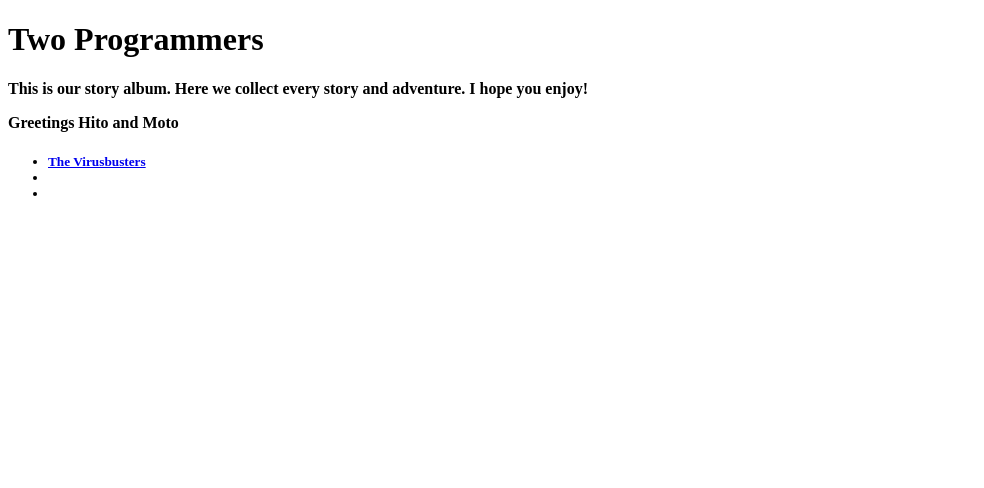
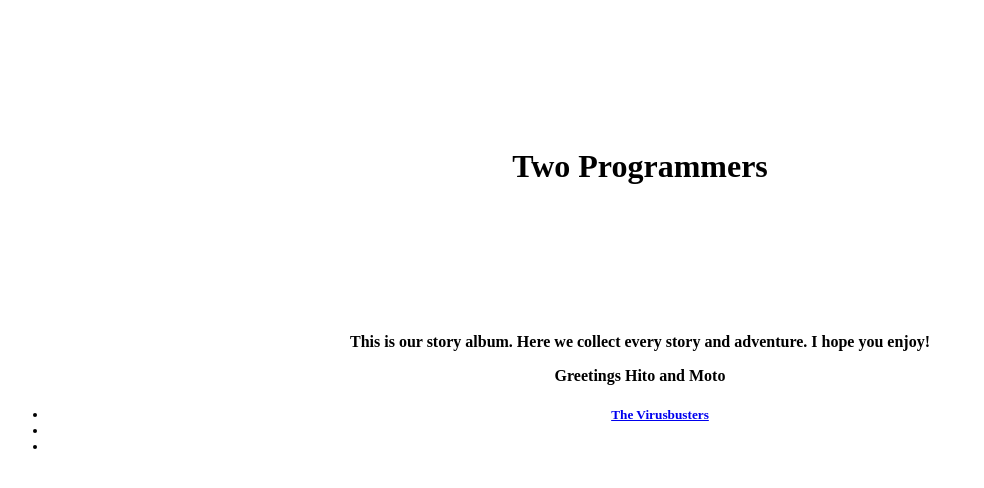
Before and after one commit to Kipsate29/Two-programmers, a plain HTML site: page index.html in a window 1280 px wide. Shown: the whole page, without its empty margins (0-984 px from the left). Drawn offline with Linux system fonts and the light colour scheme.

Commit message:
Update style.css

```diff
--- a/style.css
+++ b/style.css
@@ -1,5 +1,11 @@
 body{
 font-family: sans sherif;
+  text-align: center;
+}
+h1 {
+padding: 10%;
+backgroundcolor: #00ffff;
+text-align: center;
 }
 
 p{
```
